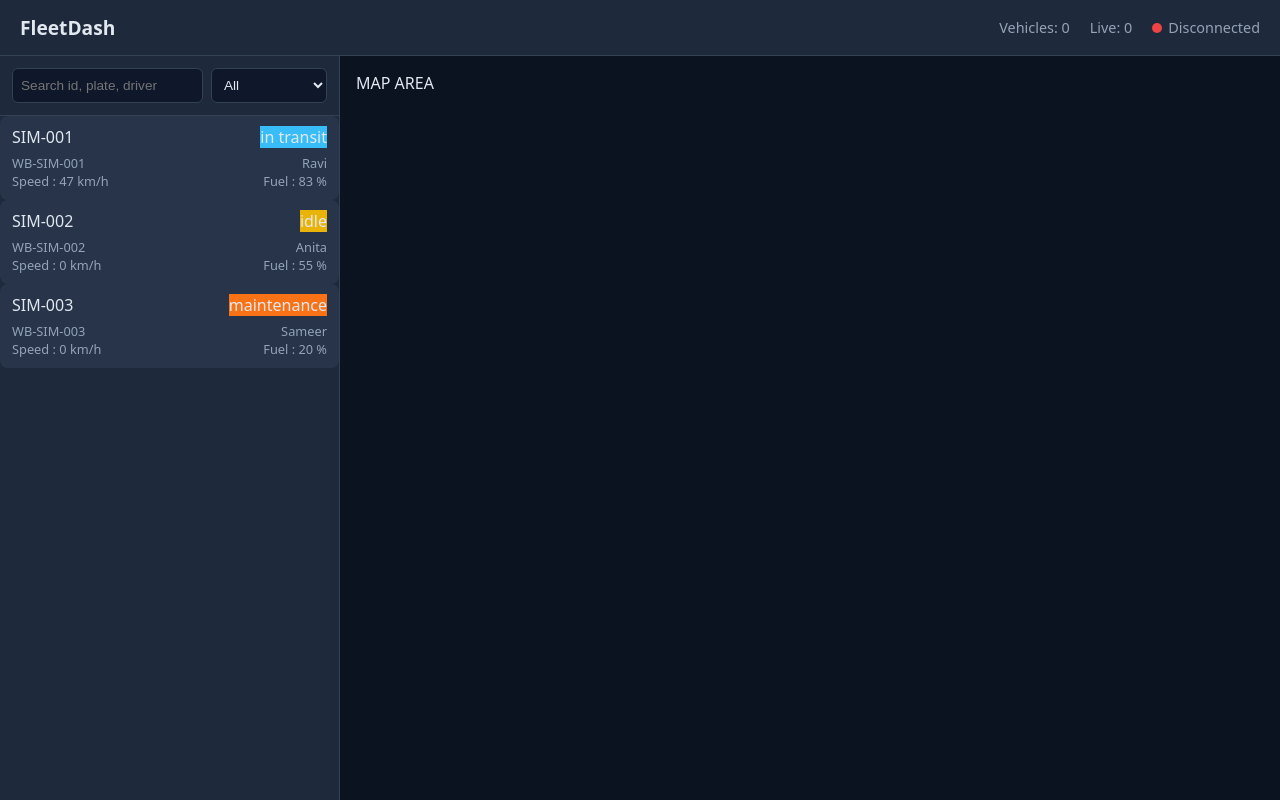
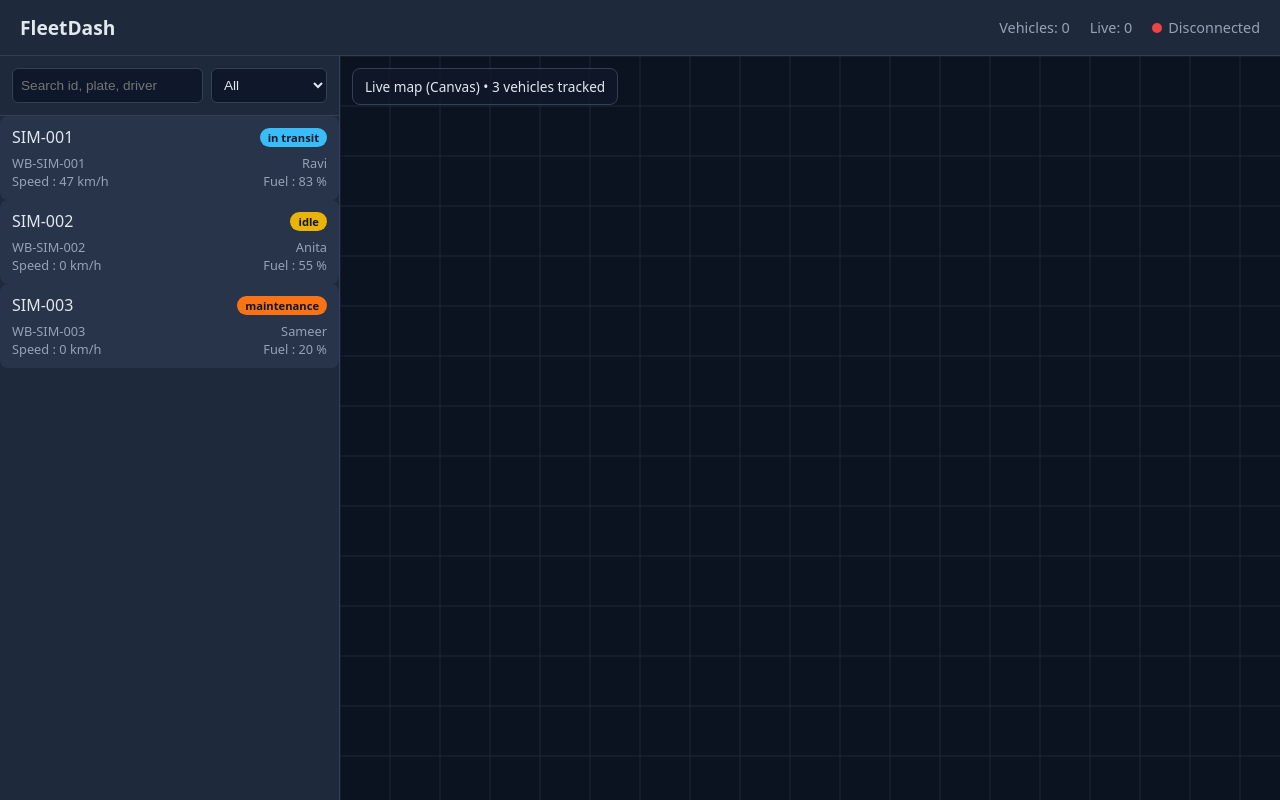
Before and after one commit to PallaviPandurangPawar/FleetDash, a React (Vite) app in the folder Frontend/: page / in a window 1280 px wide. Built offline with nearby package versions, Linux system fonts and the light colour scheme; no server answers.

Commit message:
feat : badge style and mapCanvas

```diff
--- a/Frontend/src/App.tsx
+++ b/Frontend/src/App.tsx
@@ -7,6 +7,7 @@ import Sidebar from './components/layout/Sidebar';
 import {VehicleCard} from './components/vehicles/VehicleCard';
 import  VehicleList  from './components/vehicles/VehicleList';
 import { DisplayVehicle } from './types/telemetry';
+import MapCanvas from './components/map/MapCanvas';
 
 const FAKE: DisplayVehicle[] = [
   { vehicleId: 'SIM-001', plateNumber: 'WB-SIM-001', driverName: 'Ravi', status: 'in_transit', speed: 47.3, fuelLevel: 82.6, live: true },
@@ -30,7 +31,7 @@ export default function App() {
       sidebar = {<Sidebar vehicles={FAKE} />}
 
     >
-      <div style={{ background: '#0b1220', padding: 16 }}>MAP AREA</div>
+      <MapCanvas vehicleCount={FAKE.length} />
     </DashboardLayout>
   );
 }
--- a/Frontend/src/components/map/MapCanvas.tsx
+++ b/Frontend/src/components/map/MapCanvas.tsx
@@ -1,2 +1,63 @@
 // Frontend/src/components/map/MapCanvas.tsx
 // Week 1 (static) -> Week 3 (Canvas + rAF): the live map component
+import { useEffect, useRef } from 'react';
+
+interface Props {
+    vehicleCount : number ;
+}
+export default function MapCanvas({ vehicleCount }: Props) {
+    const canvasRef = useRef<HTMLCanvasElement>(null);
+
+        useEffect(() => {
+            const canvas = canvasRef.current;
+            if (!canvas) return;
+            const ctx = canvas.getContext('2d');
+            if (!ctx) return;
+
+            const draw = () : void => {
+                const dpr = window.devicePixelRatio || 1;
+                const { clientWidth : w , clientHeight : h } = canvas;
+                canvas.width = w * dpr;
+                canvas.height = h * dpr;
+                ctx.scale(dpr, dpr);
+               // ctx.clearRect(0, 0, w, h);
+
+               ctx.fillStyle = '#0b1220';
+               ctx.fillRect(0, 0, w, h);
+
+               ctx.strokeStyle = '#1e293b';
+                ctx.lineWidth = 1;
+
+                for(let x = 0 ; x < w ;x += 50)
+                {
+                    ctx.beginPath();
+                    ctx.moveTo(x ,0);
+                    ctx.lineTo(x ,h);
+                    ctx.stroke();
+                }
+                for (let y = 0; y < h; y += 50)
+                {
+                    ctx.beginPath();
+                    ctx.moveTo(0, y);
+                    ctx.lineTo(w, y);
+                    ctx.stroke();
+                }
+
+            };
+
+            draw();
+
+            const observer = new ResizeObserver(draw);
+
+            observer.observe(canvas);
+
+            return () => observer.disconnect();
+        }, [])
+
+         return (
+    <div className="map-area">
+      <canvas ref={canvasRef} />
+      <div className="map-label">Live map (Canvas) • {vehicleCount} vehicles tracked</div>
+    </div>
+  );
+}
--- a/Frontend/src/index.css
+++ b/Frontend/src/index.css
@@ -144,3 +144,10 @@ body { background: var(--bg); color: var(--text); }
   padding: 8px 12px;
   font-size: 0.85rem;
 }
+.badge {
+  font-size: 0.7rem;
+  padding: 2px 8px;
+  border-radius: 999px;
+  color: #0f172a;
+  font-weight: 600;
+}
```
